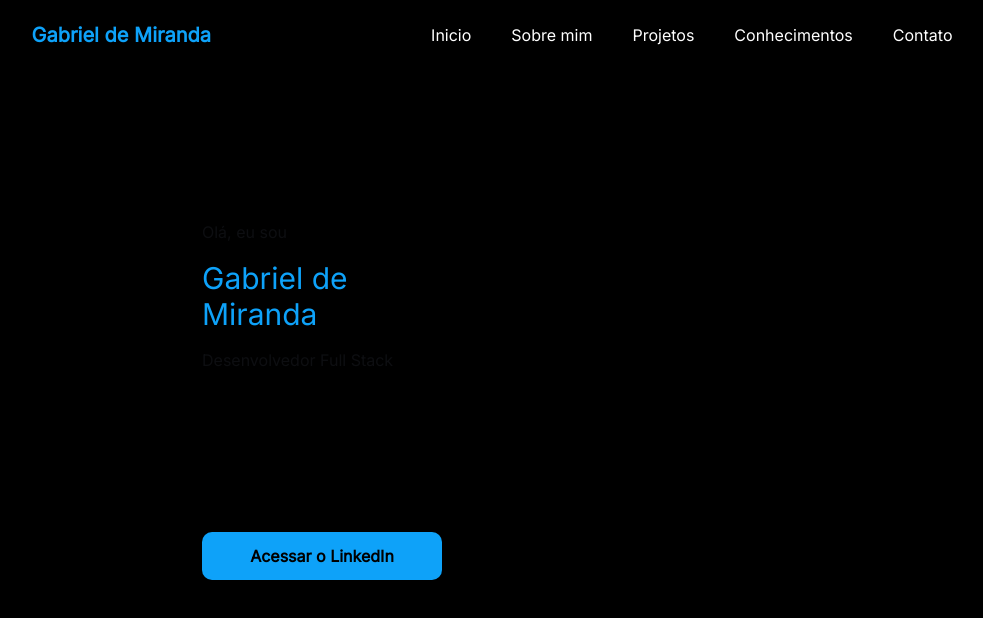
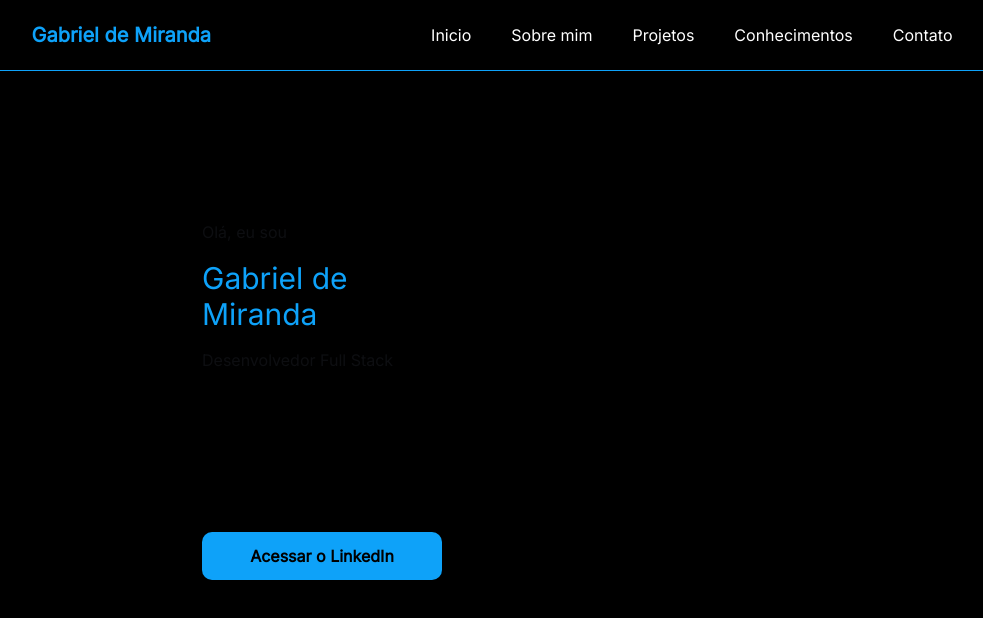
Before and after one commit to GabrielDeMirandaMello/my-portifolio, a Next.js app: page / in a window 1280 px wide. Shown: the top 618 px of the page, without its empty margins (158-1141 px from the left). Built offline with nearby package versions, Linux system fonts and the light colour scheme.

Commit message:
ajustes finais

```diff
--- a/src/app/page.js
+++ b/src/app/page.js
@@ -15,8 +15,8 @@ export default function Home() {
   return (
     <>
       <div className="w-screen h-fit flex flex-col overflow-hidden overflow-y-scroll">
-        <header className="fixed top-0 left-0 w-screen h-fit p-5 flex justify-around bg-black border-b-[#0Ea2f9] border-b-2 lg:p-0 md:border-none">
-          <nav className="flex flex-col justify-between lg:flex-row lg:justify-center lg:items-center lg:gap-50 lg:mt-5">
+        <header className="fixed top-0 z-1 left-0 w-screen h-fit p-5 flex justify-around bg-black border-b-[#0Ea2f9] border-b-2 lg:p-0 lg:border-b-[1px]">
+          <nav className="flex flex-col justify-between lg:flex-row lg:justify-center lg:items-center lg:gap-50 lg:py-5 ">
             <div className="mx-5 text-[#0EA2F9] font-extrabold lg:text-[20px]">
               Gabriel de Miranda
             </div>
@@ -116,7 +116,7 @@ export default function Home() {
           </div>
 
         </header>
-        <main className="w-screen h-screen">
+        <main className="relative z-0 w-screen h-screen">
           <section id="Inicio" className="w-screen lg:w-screen lg:gap-80 lg:px-100 h-screen flex flex-col lg:flex-row justify-center items-center bg-black">
             <div>
               <p>Olá, eu sou</p>
@@ -132,8 +132,8 @@ export default function Home() {
             <div className="h-full flex flex-col justify-around items-center px-10 lg:justify-center lg:gap-10 lg:items-start">
               <motion.h1 initial={{ opacity: 0 }} whileInView={{ opacity: 1 }} transition={{ ease: "easeOut", duration: 1 }}
                 className="text-3xl text-[#0EA2F9] self-start">Sobre mim</motion.h1>
-              <p>Sou um desenvolvedor back-end júnior apaixonado por resolver problemas e criar soluções eficientes. Com formação técnica em Análise e Desenvolvivendo de Sistemas e experiência prática em projetos, estou sempre buscando oportunidades para aprimorar minhas habilidades e contribuir para o sucesso de equipes de desenvolvimento.</p>
-              <p>Adoro enfrentar desafios técnicos e aprender novas tecnologias. Estou constantemente explorando novas ferramentas e técnicas para melhorar meu código e minha eficiência como solucionador de problemas.</p>
+              <p>Sou um desenvolvedor Full Stack Júnior apaixonado por resolver problemas e criar soluções eficientes. Com formação técnica em Análise e Desenvolvivendo de Sistemas e experiência prática em projetos, estou sempre buscando oportunidades para aprimorar minhas habilidades e contribuir para o sucesso das equipes de desenvolvimento.</p>
+              <p>Adoro enfrentar desafios técnicos e aprender novas tecnologias. Estou constantemente explorando novas ferramentas e técnicas para melhorar meu código e minha eficiência em solucionador de problemas.</p>
               <Button text={`Baixar currículo`} url={`https://drive.usercontent.google.com/u/0/uc?id=1vZGB7_9f4v7kufSlqTwogy_lRDZ6oRJY&export=download`}></Button>
             </div>
           </section>
```
